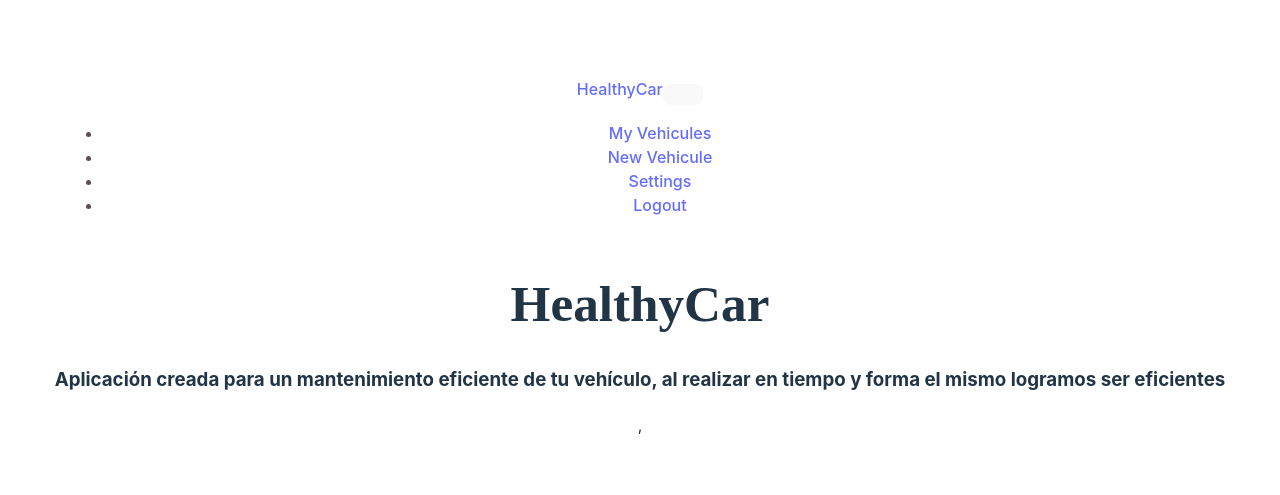
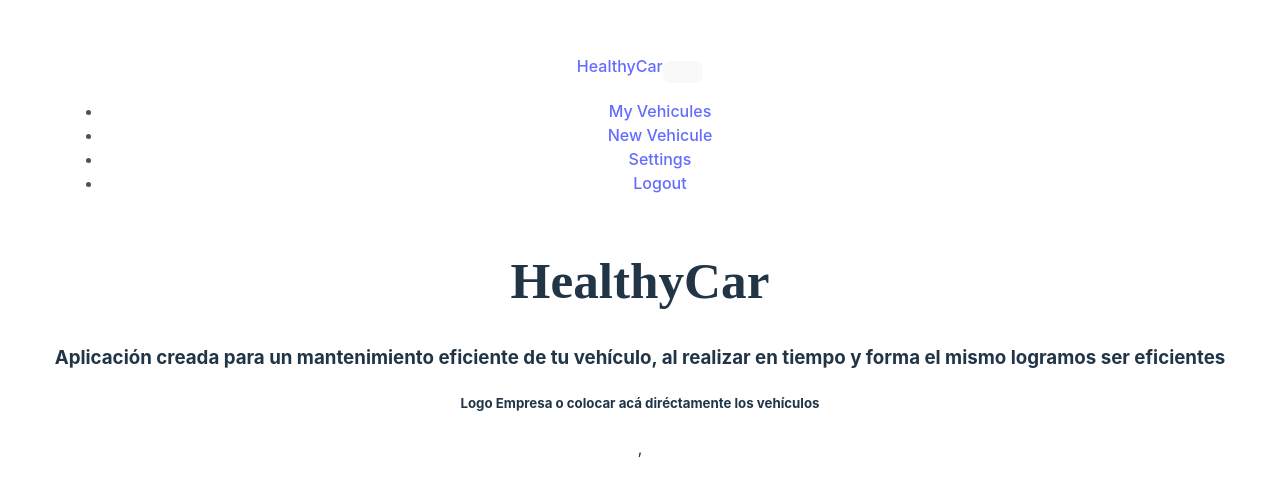
Before and after one commit to IgnacioFontaine/HealthyCar, a React (Vite) app in the folder cliente/: page / in a window 1280 px wide. Shown: the part 147-642 px from the top of the page. Built offline with nearby package versions, Linux system fonts and the light colour scheme.

Commit message:
cambios home

```diff
--- a/cliente/src/Components/Home/home.jsx
+++ b/cliente/src/Components/Home/home.jsx
@@ -1,5 +1,3 @@
-// import MyVehicules from '../MyVehicules/myVehicules';
-// import NewVehicules from '../NewVehicule/newVehicule';
 
 const Home = () => {
 
@@ -13,8 +11,8 @@ const Home = () => {
           Aplicación creada para un mantenimiento eficiente de tu vehículo, al realizar en tiempo y forma el mismo logramos ser eficientes
         </h3>
       </div>
-      <div >
-        {/* <NewVehicules></NewVehicules> */}
+      <div>
+        <h5>Logo Empresa o colocar acá diréctamente los vehículos</h5>
       </div>
     </div>
   );
```
